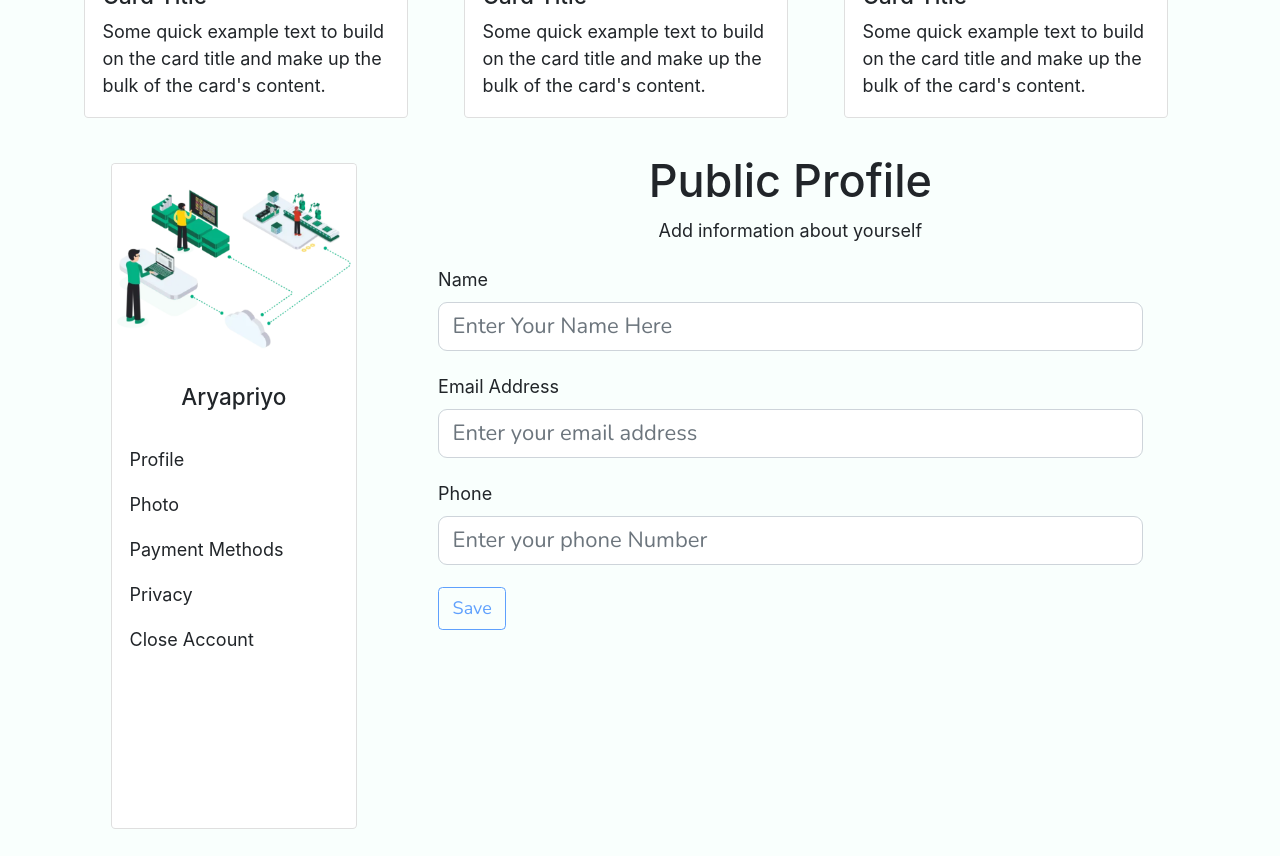
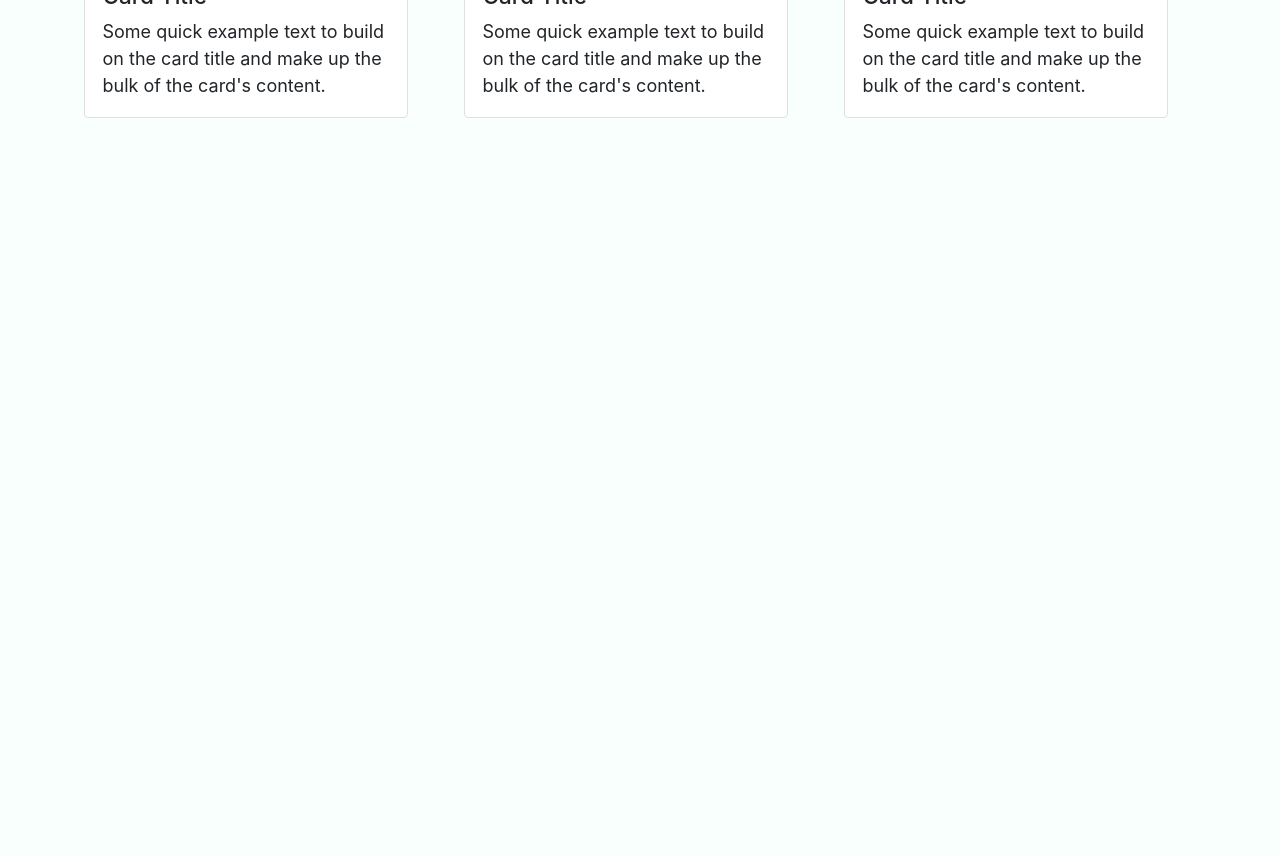
Before and after one commit to Pulak2001-cmd/India-Credit-client, a React (Create React App) app: page / in a window 1280 px wide. Shown: the part 900-1756 px from the top of the page. After the commit the page ends 1036 px from the top, so only its background shows below. Built offline with nearby package versions, Linux system fonts and the light colour scheme; no server answers.

Commit message:
new push

```diff
--- a/src/App.js
+++ b/src/App.js
@@ -32,7 +32,6 @@ function App() {
           <Route path="/user/profile" element={<><Header /><Profile/></>} />
         </Routes>
       </Router>
-      <Profile/>
 
     </div>
   );
--- a/src/components/Login.js
+++ b/src/components/Login.js
@@ -29,10 +29,10 @@ const Login = () => {
         }
     }, [user, pwd])
     const responseGoogle = async (response) => {
-        console.log(response.Du);
+        console.log(response);
         const data = {
-            email: response.Du.tv,
-            name: response.Du.tf
+            email: response.Lu.Bv,
+            name: response.Lu.tf
         }
         console.log(data);
         const response2 = await axios.post('http://localhost:5003/v1/api/o_login', data);
@@ -54,15 +54,16 @@ const Login = () => {
                 password: pwd
             }
             const response = await axios.post(LOGIN_URL, data);
-            localStorage.setItem('authtoken', response.data.token);
-            // console.log(JSON.stringify(response?.data));
-            // //console.log(JSON.stringify(response));
-            // const accessToken = response?.data?.accessToken;
-            // const roles = response?.data?.roles;
-            // setAuth({ user, pwd, roles, accessToken });
-            setUser('');
-            setPwd('');
-            setSuccess(true);
+            console.log(response);
+            if (response.data.error === "") {
+                localStorage.setItem('authtoken', response.data.token);
+                setUser('');
+                setPwd('');
+                setSuccess(true);
+            }
+            else {
+                setErrMsg(response.data.error);
+            }
             <Navigate to="/" />
         } catch (err) {
             if (!err?.response) {
--- a/src/components/Profile.js
+++ b/src/components/Profile.js
@@ -37,7 +37,7 @@ export class Profile extends Component {
   render() {
     return (
       <div className="container" style={{display: 'flex', flexDirection: 'row'}}>
-         <Profilecard src="./Image1.png" title="Aryapriyo"/>
+         <Profilecard src="./Image1.png" title={this.state.user_name}/>
       <div className="container1 mx-5 my-3" style={{height: "30em", width:"40em", marginTop: "5em"}}>
 
         <h1 className="heading" style={{textAlign: "center"}}>Public Profile</h1>
```
